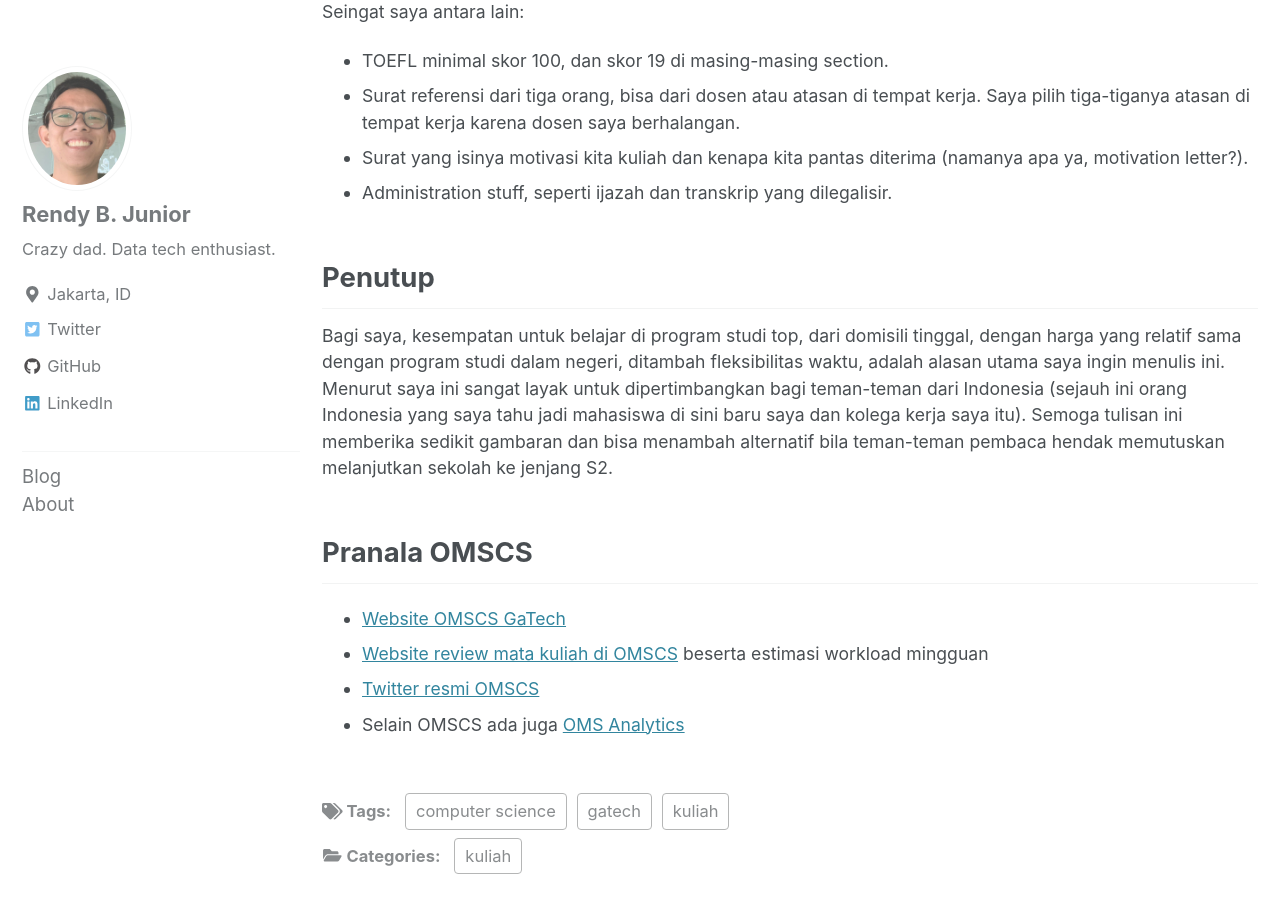
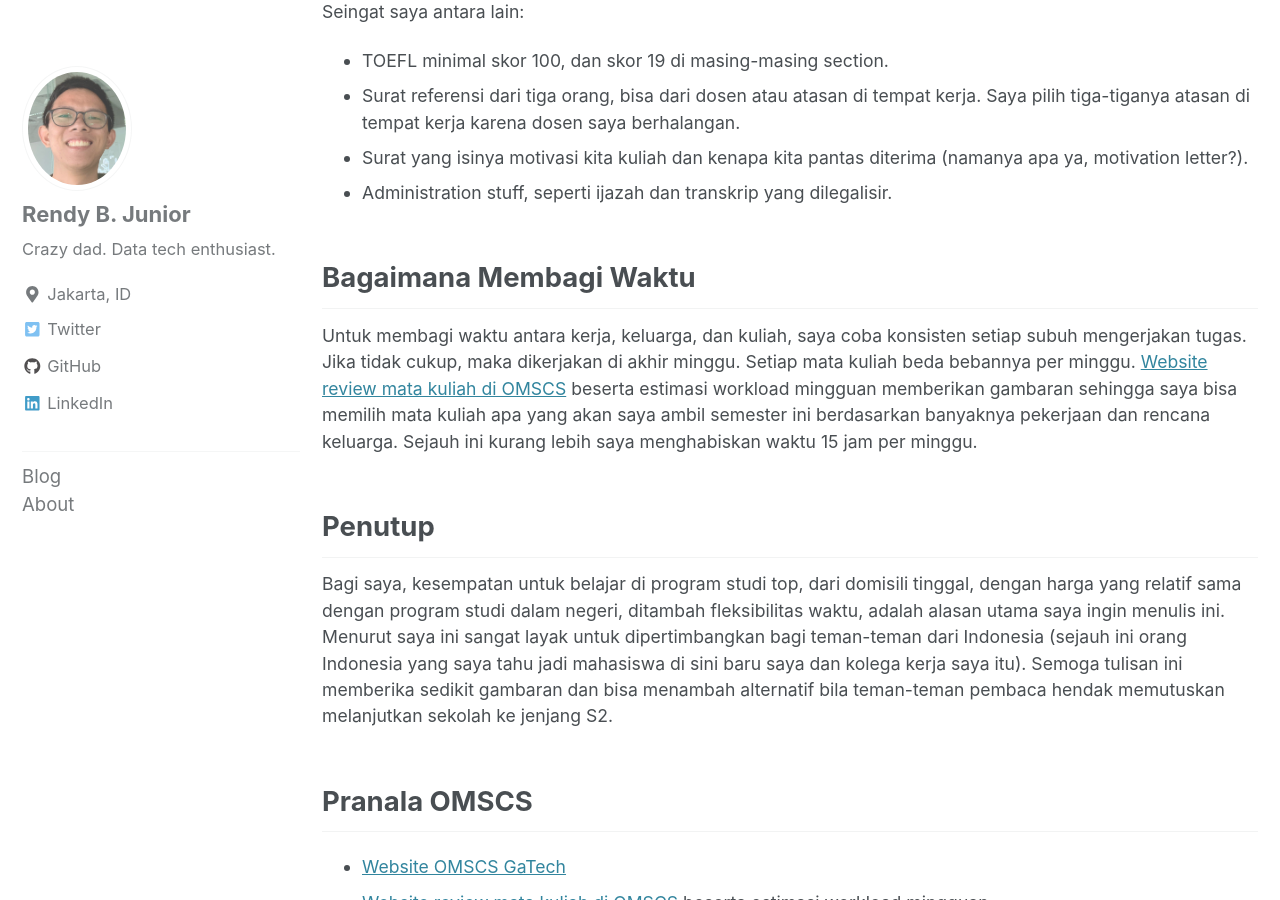
Before and after one commit to rendybjunior/rendyistyping, a Jekyll site: the page built from _posts/2020-08-01-gatech-omscs.md, in a window 1280 px wide and 900 px high, scrolled down 3634 px. Built offline with Jekyll 4.4.1, drawn with Linux system fonts in a browser that asks for light colours; cached includes are drawn as plain includes; nearby versions of some CDN libraries; comment, search, counter and statistics services are not loaded.

Commit message:
add one paragraph about workload

```diff
--- a/_posts/2020-08-01-gatech-omscs.md
+++ b/_posts/2020-08-01-gatech-omscs.md
@@ -73,6 +73,10 @@ Saya lupa-lupa ingat apa saja yang saya siapkan, yang paling ribet (sehingga say
 - Surat yang isinya motivasi kita kuliah dan kenapa kita pantas diterima (namanya apa ya, motivation letter?).
 - Administration stuff, seperti ijazah dan transkrip yang dilegalisir.
 
+## Bagaimana Membagi Waktu
+
+Untuk membagi waktu antara kerja, keluarga, dan kuliah, saya coba konsisten setiap subuh mengerjakan tugas. Jika tidak cukup, maka dikerjakan di akhir minggu. Setiap mata kuliah beda bebannya per minggu. [Website review mata kuliah di OMSCS](https://omscentral.com/) beserta estimasi workload mingguan memberikan gambaran sehingga saya bisa memilih mata kuliah apa yang akan saya ambil semester ini berdasarkan banyaknya pekerjaan dan rencana keluarga. Sejauh ini kurang lebih saya menghabiskan waktu 15 jam per minggu.
+
 ## Penutup
 
 Bagi saya, kesempatan untuk belajar di program studi top, dari domisili tinggal, dengan harga yang relatif sama dengan program studi dalam negeri, ditambah fleksibilitas waktu, adalah alasan utama saya ingin menulis ini. Menurut saya ini sangat layak untuk dipertimbangkan bagi teman-teman dari Indonesia (sejauh ini orang Indonesia yang saya tahu jadi mahasiswa di sini baru saya dan kolega kerja saya itu). Semoga tulisan ini memberika sedikit gambaran dan bisa menambah alternatif bila teman-teman pembaca hendak memutuskan melanjutkan sekolah ke jenjang S2.
```
Also changed, not shown: other parts of _posts/2020-08-01-gatech-omscs.md (+2 -2 lines), _pages/about.md (+1 -1 lines).
